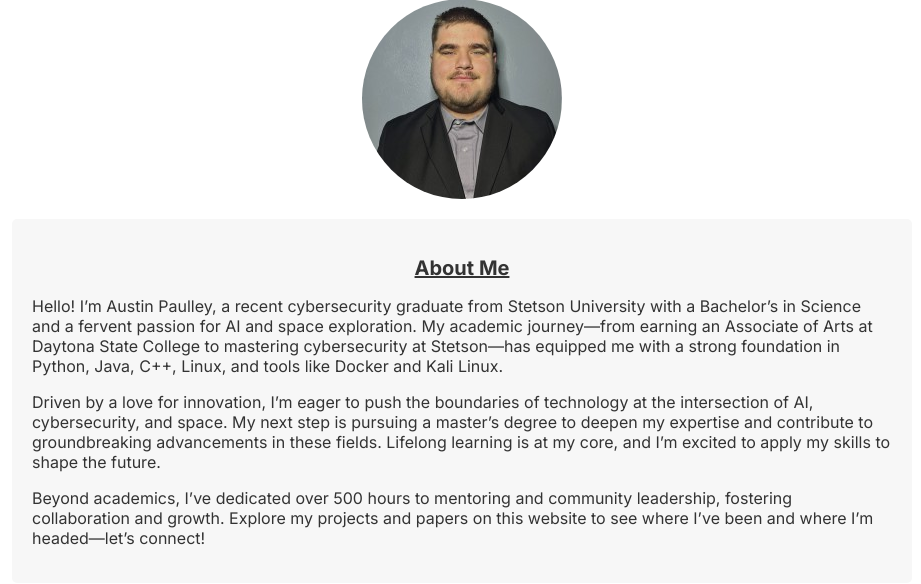
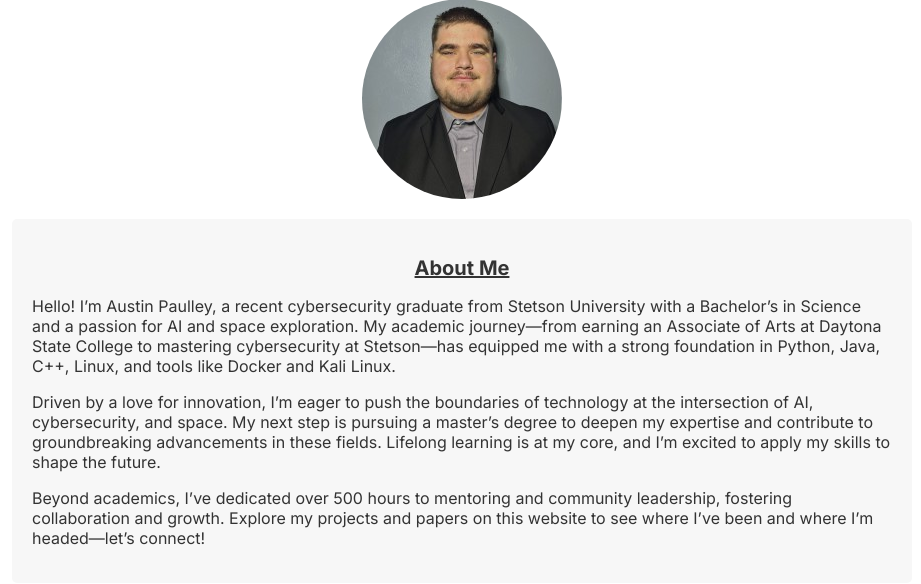
Before and after one commit to AustinPaulley/personal-website, a Flask app: page / in a window 1280 px wide. Shown: the part 158-742 px from the top of the page, without its empty margins (178-1099 px from the left). Run offline with Flask 3, Linux system fonts and the light colour scheme.

Commit message:
changing wording

```diff
--- a/personal_website/templates/home.html
+++ b/personal_website/templates/home.html
@@ -5,7 +5,7 @@
     <img src="{{ url_for('static', filename='images/ProfilePic.jpg') }}" alt="Profile Picture" class="profile-pic">
     <div class="card">
         <h2>About Me</h2>
-        <p>Hello! I’m Austin Paulley, a recent cybersecurity graduate from Stetson University with a Bachelor’s in Science and a fervent passion for AI and space exploration. My academic journey—from earning an Associate of Arts at Daytona State College to mastering cybersecurity at Stetson—has equipped me with a strong foundation in Python, Java, C++, Linux, and tools like Docker and Kali Linux.</p>
+        <p>Hello! I’m Austin Paulley, a recent cybersecurity graduate from Stetson University with a Bachelor’s in Science and a passion for AI and space exploration. My academic journey—from earning an Associate of Arts at Daytona State College to mastering cybersecurity at Stetson—has equipped me with a strong foundation in Python, Java, C++, Linux, and tools like Docker and Kali Linux.</p>
 
         <p>Driven by a love for innovation, I’m eager to push the boundaries of technology at the intersection of AI, cybersecurity, and space. My next step is pursuing a master’s degree to deepen my expertise and contribute to groundbreaking advancements in these fields. Lifelong learning is at my core, and I’m excited to apply my skills to shape the future.</p>
 
```
